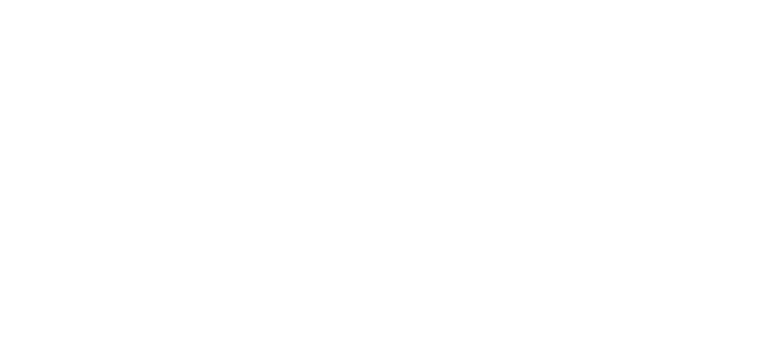
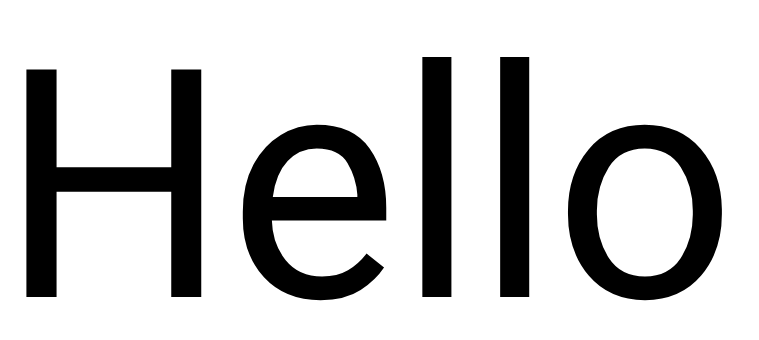
Before and after one commit to gmatt/start-hack-2024-food-vision, a React (Vite) app in the folder react-frontend/: page /hud in a window 1280 px wide. Shown: the top 340 px of the page, without its empty margins (0-759 px from the left). Built offline with nearby package versions, Linux system fonts and the light colour scheme.

Commit message:
chore(hud): create smart glass view ui under /hub path

```diff
--- a/react-frontend/src/App.tsx
+++ b/react-frontend/src/App.tsx
@@ -21,6 +21,7 @@ import '@ionic/react/css/display.css';
 
 /* Theme variables */
 import './theme/variables.css';
+import SmartGlassView from "./pages/SmartGlassView";
 
 setupIonicReact();
 
@@ -34,6 +35,9 @@ const App: React.FC = () => (
         <Route exact path="/">
           <Redirect to="/home" />
         </Route>
+        <Route exact path="/hud">
+          <SmartGlassView />
+        </Route>
       </IonRouterOutlet>
     </IonReactRouter>
   </IonApp>
--- /dev/null
+++ b/react-frontend/src/pages/SmartGlassView.css
@@ -0,0 +1,3 @@
+body {
+    background-color: transparent !important;
+}
--- /dev/null
+++ b/react-frontend/src/pages/SmartGlassView.tsx
@@ -0,0 +1,12 @@
+import React from "react";
+import './SmartGlassView.css';
+
+const SmartGlassView: React.FC = () => {
+  return (
+    <div>
+      <div style={{fontSize: "20em", color: "black"}}>Hello</div>
+    </div>
+  );
+};
+
+export default SmartGlassView;
```
